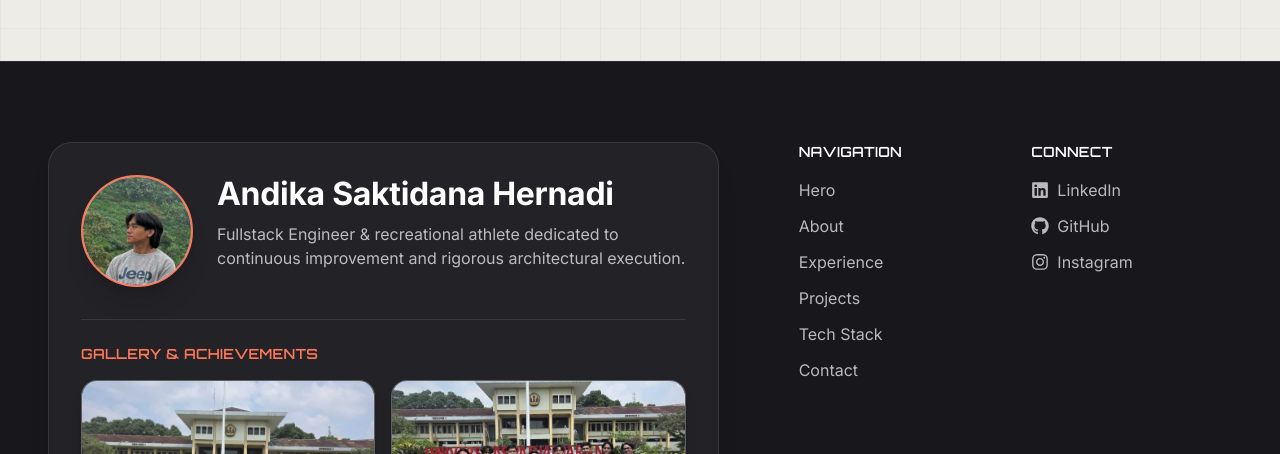
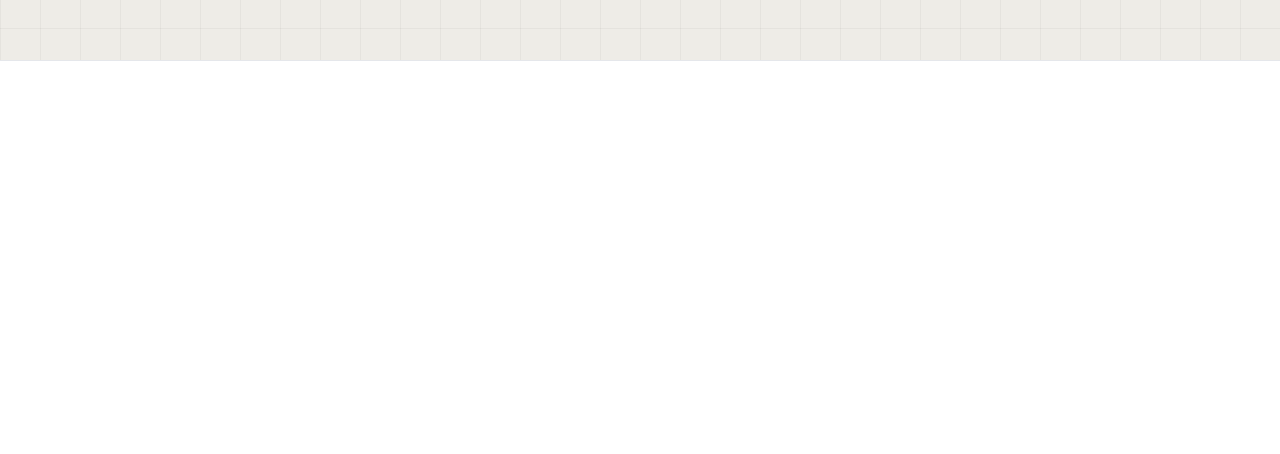
Before and after one commit to SutaSS/portofolio, a Next.js app: page / in a window 1280 px wide. Shown: the part 11546-12000 px from the top of the page. After the commit the page ends 11488 px from the top, so only its background shows below. Built offline with nearby package versions, Linux system fonts and the light colour scheme.

Commit message:
refactor: remove separate Footer component from home page in favor of unified contact section

```diff
--- a/src/app/page.tsx
+++ b/src/app/page.tsx
@@ -1,4 +1,3 @@
-import Footer from "./components/layout/Footer";
 import Header from "./components/layout/Navbar";
 import About from "./section/about";
 import TechStack from "./section/techStack";
@@ -17,7 +16,6 @@ export default function Home() {
       <Project />
       <TechStack />
       <Achievements />
-      <Footer />
     </main>
   );
 }
```
